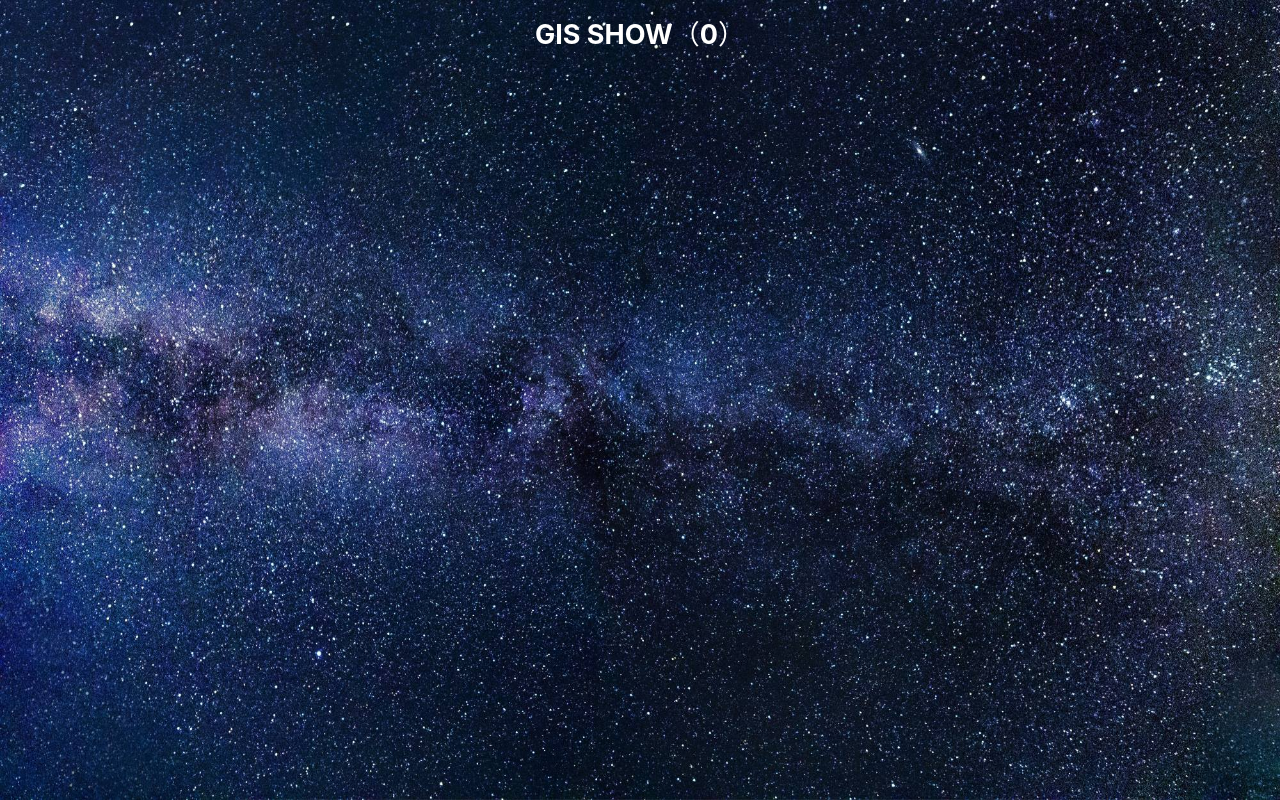
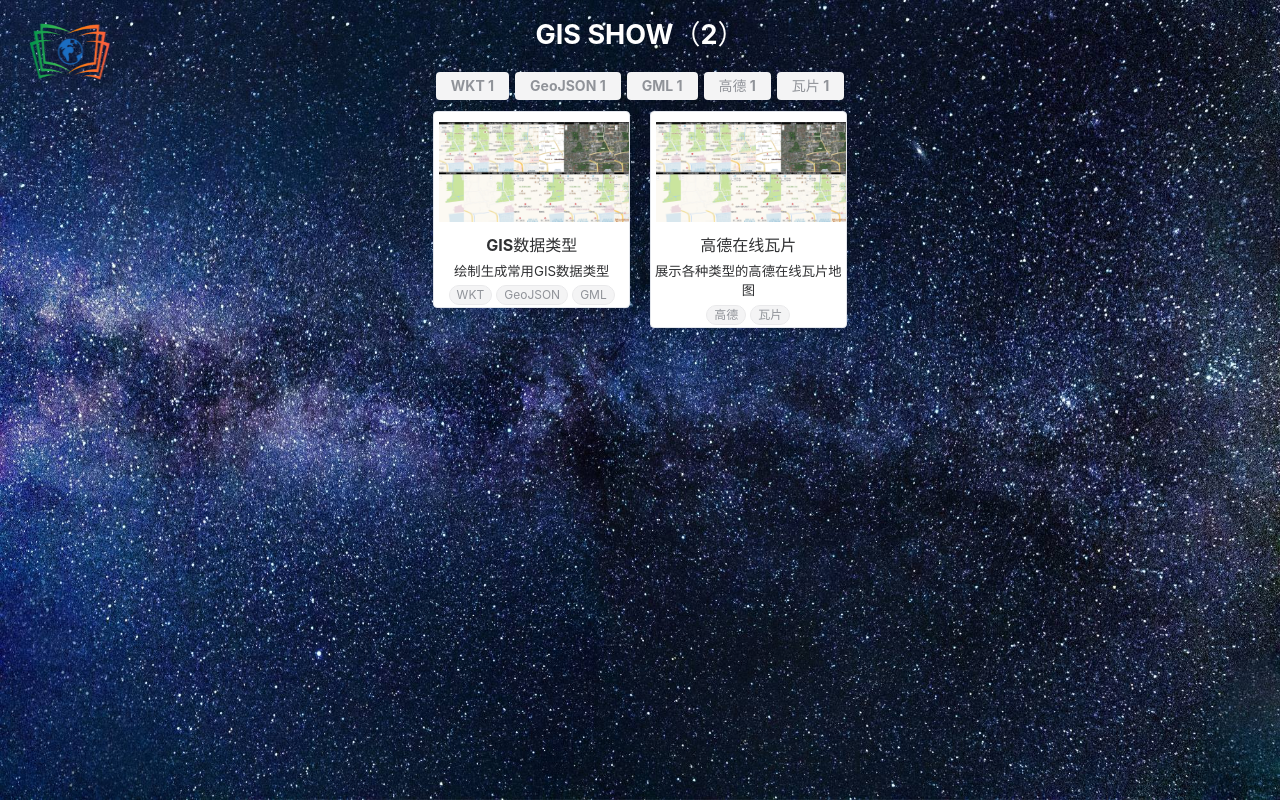
Before and after one commit to ChatGIS/gis-show, a Vue app: page / in a window 1280 px wide. Built offline with nearby package versions, Linux system fonts and the light colour scheme.

Commit message:
v1.4.0 add menu and tag

```diff
--- a/package.json
+++ b/package.json
@@ -1,7 +1,7 @@
 {
   "name": "gis-show",
   "private": true,
-  "version": "1.3.0",
+  "version": "1.4.0",
   "type": "module",
   "scripts": {
     "dev": "vite",
--- a/src/views/home/Index.vue
+++ b/src/views/home/Index.vue
@@ -4,14 +4,134 @@
         <div class='title-container'>
             <span>GIS SHOW</span><span>（</span><span>{{menuNum}}</span><span>）</span>
         </div>
+        <div id="tag-container">
+          <el-check-tag v-for="tag in tagOptions" :key="tag.name" :checked="tag.checked" type="primary" @change="handleChangeTag(tag.name)">
+            {{ tag.name }} {{ tag.num }}
+        </el-check-tag>
+        </div>
+        <el-scrollbar>
+          <el-row :gutter="20" justify="center" v-for="(items, index) in menuRow" :key="index">
+              <el-col v-for="(item) in items" :key="item" :span="4">
+                  <el-card :body-style="{ padding: '0px' }" @click="toPage(item.showRoute)" shadow="hover">
+                      <img style="width:200px; height:100px" :src="item.imgSrc" class="image" />
+                      <div class="info">
+                          <span>{{ item.title }}</span>
+                      </div>
+                      <div class="desc">
+                          <span>{{ item.desc }}</span>
+                      </div>
+                      <div>
+                        <el-tag v-for="tag in item.tags" :key=tag type="info" size="small" round>{{tag}}</el-tag>
+                      </div>
+                  </el-card>
+              </el-col>
+          </el-row>
+      </el-scrollbar>
     </div>
 </template>
 <script setup>
-import { ref } from 'vue'
+import { ref, onMounted } from 'vue'
 import imgBackground from '@/assets/images/home/background.jpg'
 import imgProjectIcon from '@/assets/images/home/project_icon.png'
+import menus from './menus';
 
 let menuNum = ref(0)
+const tagOptions = ref([])
+let menuRow = ref([])
+const selectedTags = []
+onMounted(() => {
+  initTags()
+  initMenus()
+})
+/**
+ * @description: 初始化标签
+ * @return {*}
+ */
+ const initTags = () => {
+  let tagCountMap = new Map()
+  menus.forEach(module => {
+    module.tags.forEach(tag => {
+      if (tagCountMap.has(tag)) {
+        tagCountMap.set(tag, {
+          name: tag,
+          num: tagCountMap.get(tag).num + 1
+        })
+      } else {
+        tagCountMap.set(tag, { name: tag, num: 1 })
+      }
+    })
+  })
+
+  let resultArray = Array.from(tagCountMap.values())
+
+  resultArray.forEach(item => {
+    tagOptions.value.push({
+      name: item.name,
+      checked: false,
+      num: item.num
+    })
+  })
+}
+/**
+ * @description: 初始化菜单
+ * @return {*}
+ */
+const initMenus = () => {
+  const menuArr = []
+  menus.forEach((item, index) => {
+    const row = Math.floor(index / 4)
+    if (!menuArr[row]) {
+      menuArr[row] = []
+    }
+    menuArr[row].push(item)
+  })
+  menuRow.value = menuArr
+  menuNum.value = menus.length
+}
+/**
+ * @description: 处理标签选择
+ * @param {*} val
+ * @return {*}
+ */
+ const handleChangeTag = (val) => {
+  // 选择标签
+  tagOptions.value.filter(item => item.name === val).forEach(item => {
+    item.checked = !item.checked
+    if(item.checked) {
+      selectedTags.push(item.name)
+    }else {
+      selectedTags.splice(selectedTags.indexOf(item.name), 1)
+    }
+  })
+
+  // 没有选择标签，显示所有菜单
+  if(selectedTags.length === 0) {
+    initMenus()
+    return
+  }
+  // 根据标签过滤菜单
+  const menuFilter = []
+  menus.forEach((item, index) => {
+    const row = Math.floor(index / 4)
+    if (!menuFilter[row]) {
+      menuFilter[row] = []
+    }
+    let set = new Set(selectedTags)
+    let hasEqualElement = item.tags.some((element) => {
+      return set.has(element)
+    })
+    if(hasEqualElement) {
+      menuFilter[row].push(item)
+    }
+  })
+  menuRow.value = menuFilter
+  // 统计菜单数量
+  let count = 0
+  for (let i = 0; i < menuFilter.length; i++) {
+    count += menuFilter[i].length
+  }
+  menuNum.value = count
+}
 </script>
 <style scoped>
 #home-container {
@@ -27,6 +147,38 @@
     color: #FFF;
     font-size: 27px;
     font-weight: 700;
+}
+.el-row {
+    margin: 10px 100px;
+}
+
+img {
+    margin: 10px 5px 0;
+}
+
+.info {
+    margin: 5px;
+    font-weight: bold;
+}
+
+.desc {
+    font-size: smaller;
+}
+
+.el-card {
+    cursor: pointer;
+}
+.el-check-tag {
+  margin: 1px 3px;
+}
+.el-scrollbar {
+    height: calc(100% - 85px);
+}
+.el-scrollbar__wrap {
+  overflow-x: hidden;
+}
+.el-tag {
+  margin: 2px 2px;
 }
 /* 图片旋转 */
 .el-image:hover {
--- /dev/null
+++ b/src/views/home/menus.js
@@ -0,0 +1,21 @@
+/**
+ * @description: 菜单
+ * @return {*}
+ */
+const getHomeImg = (url) => {
+  return new URL(`../../assets/images/home/${url}`, import.meta.url).href
+}
+const menus = [{
+  title: 'GIS数据类型',
+  imgSrc: getHomeImg('gaode-online-tile.png'),
+  showRoute: '/data-type',
+  desc: '绘制生成常用GIS数据类型',
+  tags: ['WKT', 'GeoJSON', 'GML']
+}, {
+  title: '高德在线瓦片',
+  imgSrc: getHomeImg('gaode-online-tile.png'),
+  showRoute: '/gaode-online-tile',
+  desc: '展示各种类型的高德在线瓦片地图',
+  tags: ['高德', '瓦片']
+}]
+export default menus
```
Also changed, not shown: src/assets/images/home/gaode-online-tile.png (added).
